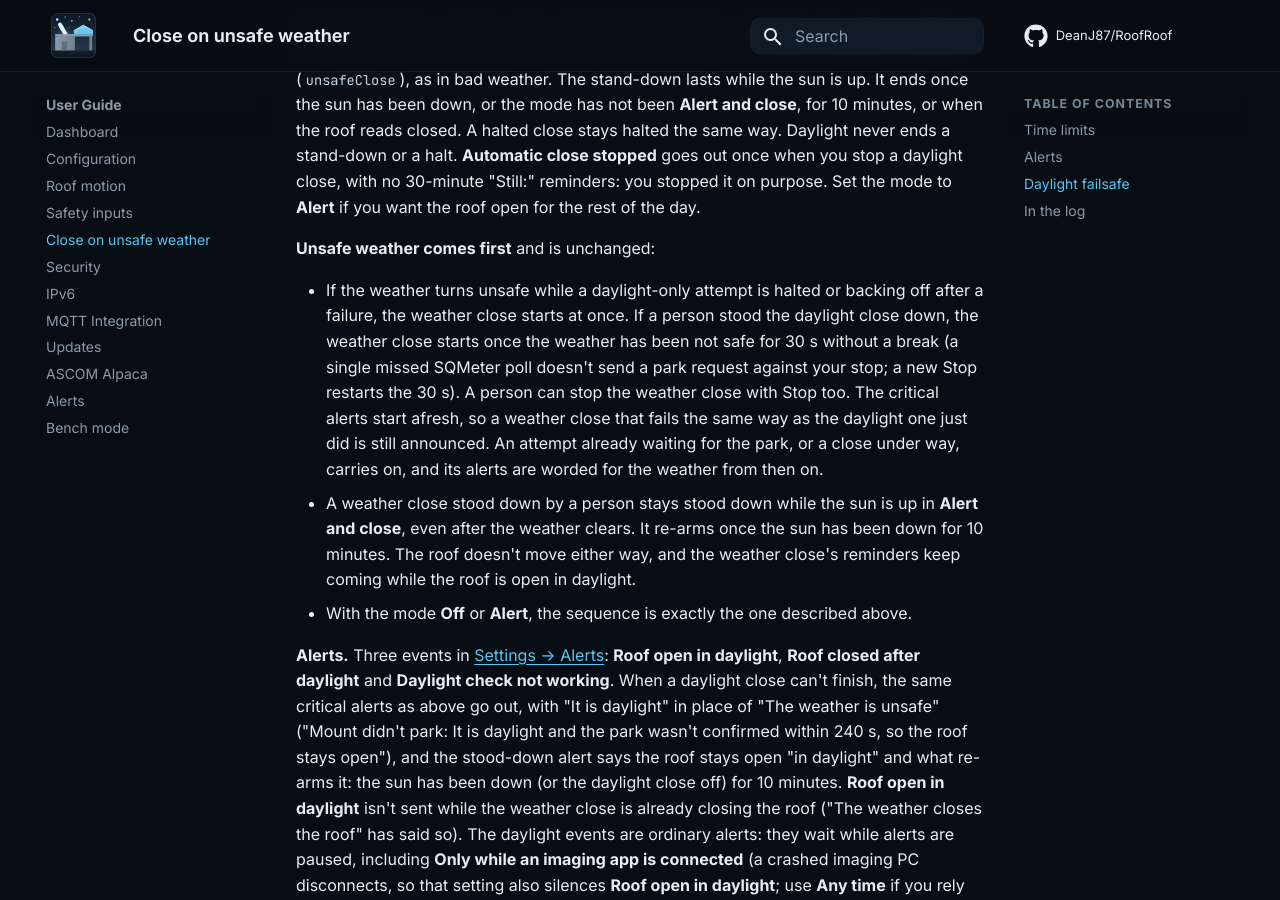
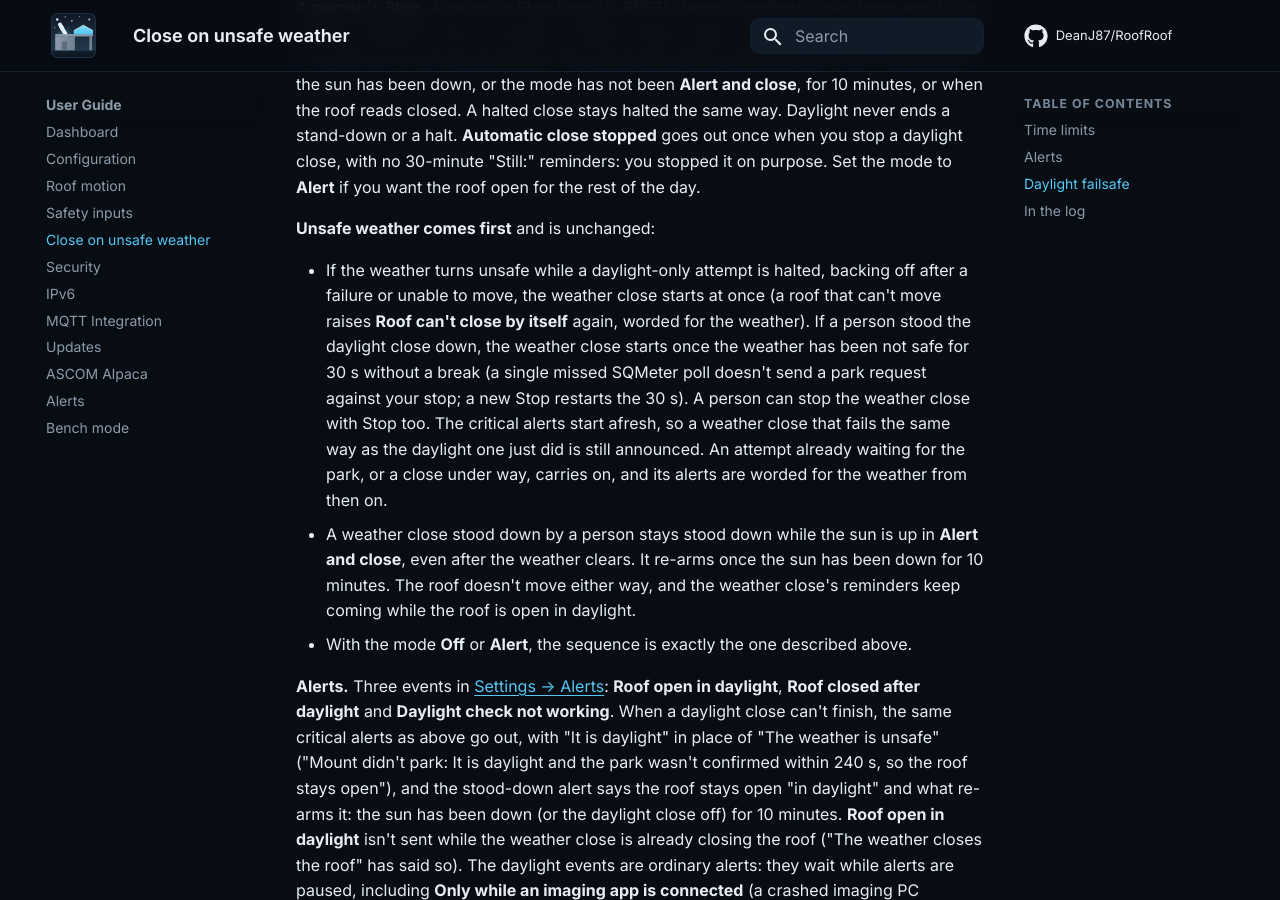
Before and after one commit to DeanJ87/RoofRoof, an MkDocs documentation site: the page built from docs/user-guide/close-on-unsafe.md, in a window 1280 px wide and 900 px high, scrolled down 5111 px. Built offline with MkDocs 1.6.1 and Material for MkDocs 9.7.7, drawn with Linux system fonts in a browser that asks for light colours.

Commit message:
013: review round 2: a daylight can't-move re-arms on unsafe weather and alerts at once in the weather's words; a paused daylight attempt resumed by rain alerts afresh; a mode or threshold change resets the band; roof_closed weather text as spec 005; tests; docs and DIA-22

````diff
--- a/docs/user-guide/close-on-unsafe.md
+++ b/docs/user-guide/close-on-unsafe.md
@@ -26,14 +26,14 @@ a wet telescope can be dried, a crushed one can't be fixed.
 <!-- diagram: DIA-22
 sources: lib/CloseSequenceLogic/src/CloseSequence.cpp lib/CloseSequenceLogic/include/CloseSequence.h
 blocking: true
-fingerprint: eaf39fba165b100b
+fingerprint: 82846f3f16546090
 -->
 <figure class="diagram" markdown>
 
 ```mermaid
 stateDiagram-v2
     accTitle: The close on unsafe weather
-    accDescr: From idle, an unsafe verdict with the roof not closed starts an attempt that asks N.I.N.A. to park; a roof already closing is only watched. When the park has held for 4 s the roof is closed. Reaching the closed magnet ends the sequence. A park not confirmed in time, a refused, interrupted or too-long close leads to a five-minute wait, during which a confirmed park still closes the roof, then a new attempt. A fault, or a position unknown for 2 s, stands the sequence down until a person acts. A close that outlasts its guard is stopped and the sequence halts. A person's stop (also while it can't move) stands it down; halted and stood-down sequences end when the roof is closed or it has been safe for 10 minutes. A safe verdict before the close ends the sequence; a close already commanded runs to the end. With the daylight close on, "not safe" also means the sun is up and "safe" means neither; when the weather turns unsafe after a daylight-only attempt, a halted or waiting sequence starts again at once, a sequence a person stood down after 30 s of unsafe weather.
+    accDescr: From idle, an unsafe verdict with the roof not closed starts an attempt that asks N.I.N.A. to park; a roof already closing is only watched. When the park has held for 4 s the roof is closed. Reaching the closed magnet ends the sequence. A park not confirmed in time, a refused, interrupted or too-long close leads to a five-minute wait, during which a confirmed park still closes the roof, then a new attempt. A fault, or a position unknown for 2 s, stands the sequence down until a person acts. A close that outlasts its guard is stopped and the sequence halts. A person's stop (also while it can't move) stands it down; halted and stood-down sequences end when the roof is closed or it has been safe for 10 minutes. A safe verdict before the close ends the sequence; a close already commanded runs to the end. With the daylight close on, "not safe" also means the sun is up and "safe" means neither; when the weather turns unsafe after a daylight-only attempt, a halted, waiting or can't-move sequence starts again at once, a sequence a person stood down after 30 s of unsafe weather.
     [*] --> Idle
     Idle --> WaitPark: not safe, roof not closed (park request)
     Idle --> Closing: not safe, a close already running
@@ -60,6 +60,7 @@ stateDiagram-v2
     HeldByPerson --> Idle: weather unsafe 30 s, daylight-only attempt (starts again)
     Halted --> Idle: weather unsafe, daylight-only attempt (starts again)
     RetryWait --> Idle: weather unsafe, daylight-only attempt (starts again)
+    CannotMove --> Idle: weather unsafe, daylight-only attempt (starts again)
 ```
 
 <figcaption>The close on unsafe weather (and, with the daylight close on, in daylight: "not safe" then also means the sun is up). From waiting or closing, a fault or a position unknown for 2 s also stands the sequence down (CannotMove), and the roof reading closed always ends it.</figcaption>
@@ -77,7 +78,7 @@ stateDiagram-v2
     8. A person's stop or abort during the sequence, or while it can't move, stands it down (`HeldByPerson`) with a critical alert: nothing more is sent or moved.
     9. `CannotMove`, `HeldByPerson` and `Halted` end when the roof reads closed, or the weather has been safe for 10 minutes without a break.
     10. A safe verdict while waiting ends the sequence (with the daylight close on, only when the sun isn't up either). A close already commanded runs to the closed magnet. If it turns unsafe again within 10 minutes, the attempt carries on where it was, its time limit still running.
-    11. An attempt that began only because of daylight is a daylight attempt until the weather first turns unsafe. Then a halted or waiting daylight attempt ends at once (`Idle`) and the weather attempt starts on the same pass; one a person stood down ends once the weather has been not safe for 30 s without a break (a new stop restarts the wait); a person's stop on that very pass still stands it down.
+    11. An attempt that began only because of daylight is a daylight attempt until the weather first turns unsafe. Then a halted, waiting or stood-down (can't move) daylight attempt ends at once (`Idle`) and the weather attempt starts on the same pass; one a person stood down ends once the weather has been not safe for 30 s without a break (a new stop restarts the wait); a person's stop on that very pass still stands it down.
 12. A restart of the device (not a power cut) keeps a stand-down, and an attempt or back-off with the time it has run (plus 10 s for the restart), so a board that keeps restarting still reaches its limits. A restart after the close was asked for but before the roof took it carries on from the park wait; it isn't a failed close.
 
 ## Time limits
@@ -191,8 +192,9 @@ for the rest of the day.
 
 **Unsafe weather comes first** and is unchanged:
 
-- If the weather turns unsafe while a daylight-only attempt is halted or backing off after a
-  failure, the weather close starts at once. If a person stood the daylight close down, the weather
+- If the weather turns unsafe while a daylight-only attempt is halted, backing off after a
+  failure or unable to move, the weather close starts at once (a roof that can't move raises
+  **Roof can't close by itself** again, worded for the weather). If a person stood the daylight close down, the weather
   close starts once the weather has been not safe for 30 s without a break (a single missed SQMeter
   poll doesn't send a park request against your stop; a new Stop restarts the 30 s). A person can
   stop the weather close with Stop too. The critical alerts start afresh, so a weather close that
````
Also changed, not shown: docs/development/workflow.md (+1 -1 lines), docs/hardware/commissioning.md (+1 -1 lines), specs/013-daylight-failsafe/data-model.md (+1 -1 lines), specs/013-daylight-failsafe/spec.md (+13 -3 lines), 11 other files.
